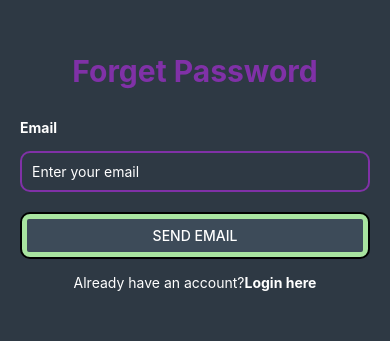
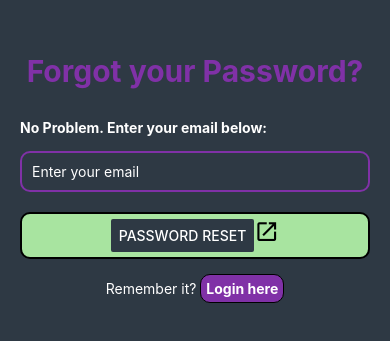
Before and after one commit to Shelrothman/grapes_mobile, a React Native app: screen /ForgetPassword in a window 390 px wide. Shown: the part 183-524 px from the top of the page. Built offline with nearby package versions, Linux system fonts and the light colour scheme.

Commit message:
forget and redirect logic set in auth comps

```diff
--- a/src/components/auth/ForgetPassword.tsx
+++ b/src/components/auth/ForgetPassword.tsx
@@ -1,40 +1,51 @@
 import { useState } from "react";
 import { ScrollView, TouchableOpacity, View, KeyboardAvoidingView, Button, Platform, Text, TextInput, Linking } from "react-native";
-import { supabase } from "../../initSupabase";
 import { AuthStackParamList } from "../../types/navigation";
 import { NativeStackScreenProps } from "@react-navigation/native-stack";
-// import { A } from '@expo/html-elements';
-// import { Linking } from "expo";
+import { AccountService } from "../../services/AccountService";
+import { MaterialCommunityIcons } from '@expo/vector-icons';
+import { GrapesUser } from "../../types";
 
-// const support_url = "https://grapes-admin.vercel.app"
-// ! change before production
-const support_url = "http://localhost:5173"
+// TODO: make it more secure by when link to go there is clicked... send a jwt token to the user_name table applied to their row.. and it expires in 5 minutes or something... and then its another way to verify and if its not there anymore.. send message link go get a new link.. for secrity purposes bblalala this way only the can reset their password and not someonw else? someone who just knows the url..
+
+// interface GrapeError extends PostgrestError {
+//     message: string;
+// }
+const default_error: string = "Something went wrong completing your request. Please try again. If this problem persists, please contact support: shel.programmer@gmail.com";
+
+
+// switch out during development
+// const support_url = "http://localhost:5173/?resetpassword?id="
+const support_url = "https://grapes-admin.vercel.app/?resetpassword?id="
 
 export default function ({ navigation, }: NativeStackScreenProps<AuthStackParamList, "ForgetPassword">) {
     const [ email, setEmail ] = useState<string>("");
     const [ loading, setLoading ] = useState<boolean>(false);
+    async function forget() {
+        try {
+            if (email.length < 1) return alert("Please enter your email address first.");
+            setLoading(true);
+            const grapesUser = await AccountService.getUserByEmail(email);
+            if (!grapesUser || grapesUser == null) {
+                return alert("No user found with that email address. Please try again.");
+            }
+            if (grapesUser) {
+                const user_id = grapesUser as GrapesUser & { id: string };
+                if (user_id.id) {
+                    await Linking.openURL(`${support_url}${user_id.id}`);
+                    setLoading(false);
+                    return navigation.navigate("Login");
+                } else {
+                    return alert(default_error);
+                }
+            } else {
+                return alert(default_error);
+            }
+        } catch (error) {
+            setLoading(false);
+            return alert(default_error);
+        }
 
-    async function forget() {
-        setLoading(true);
-        const user_id = (await supabase.auth.getSession()).data.session?.user?.id;
-        await Linking.openURL(`${support_url}/reset-password?email=${user_id}`);
-        // how can i send without email? just a token?
-
-
-
-        // const { data, error } = await supabase.auth.resetPasswordForEmail(email, {
-        //     redirectTo: "https://grapes-admin.vercel.app",
-        // });
-        // if (!error) {
-        //     setLoading(false);
-        //     alert("Check your email to reset your password!");
-        // }
-        // if (error) {
-        //     setLoading(false);
-        //     alert(error.message);
-        //     return;
-        // }
-        // return navigation.navigate("Login");
 
     }
     return (
@@ -44,9 +55,9 @@ export default function ({ navigation, }: NativeStackScreenProps<AuthStackParamL
                 </View>
                 <View style={{ flex: 3, paddingHorizontal: 20, paddingBottom: 20, backgroundColor: "#2E3944", }}>
                     <Text style={{ alignSelf: "center", paddingVertical: 30, fontWeight: "bold", color: "#8031A7", fontSize: 30, }} >
-                        Forget Password
+                        Forgot your Password?
                     </Text>
-                    <Text style={{ fontWeight: 'bold', color: 'white' }} >Email</Text>
+                    <Text style={{ fontWeight: 'bold', color: 'white' }} >No Problem. Enter your email below:</Text>
                     <TextInput
                         style={{ color: 'white', marginTop: 15, borderWidth: 2, borderColor: "#8031A7", borderRadius: 10, padding: 10 }}
                         placeholder="Enter your email"
@@ -54,12 +65,14 @@ export default function ({ navigation, }: NativeStackScreenProps<AuthStackParamL
                         keyboardType="email-address"
                         onChangeText={(text) => setEmail(text)}
                     />
-                    <View style={{ marginTop: 20, borderWidth: 2, borderRadius: 10, padding: 5, backgroundColor: "#a8e4a0" }}>
-                        <Button title={loading ? "Loading" : "Send email"} onPress={() => { forget(); }}                             color="#3d4b59" disabled={loading} />
+                    {/* <Text style={{ color: '#cb9de2', marginTop: 5, fontSize: 12, fontStyle: 'italic' }}>psst if you forgot what email you used to sign up. </Text> */}
+                    <View style={{ marginTop: 20, borderWidth: 2, borderRadius: 10, padding: 5, backgroundColor: "#a8e4a0", flexDirection: 'row', justifyContent: 'center' }}>
+                        <Button title={loading ? "Loading" : "Password Reset"} onPress={() => { forget(); }} color="#2E3944" disabled={loading} />
+                        <MaterialCommunityIcons name="open-in-new" size={25} color="black" />
                     </View>
                     <View style={{ flexDirection: "row", alignItems: "center", marginTop: 15, justifyContent: "center", }}>
-                    <Text style={{ color: 'white' }}>Already have an account?</Text>
-                        <TouchableOpacity onPress={() => { navigation.navigate("Login"); }} >
+                        <Text style={{ color: 'white' }}>Remember it?{' '}</Text>
+                        <TouchableOpacity onPress={() => { navigation.navigate("Login"); }} style={{ borderWidth: 1, padding: 5, borderRadius: 10, backgroundColor: '#8031A7' }}>
                             <Text style={{ fontWeight: 'bold', color: 'white' }} >
                                 Login here
                             </Text>
--- a/src/components/auth/Login.tsx
+++ b/src/components/auth/Login.tsx
@@ -47,9 +47,10 @@ export default function ({ navigation, }: NativeStackScreenProps<AuthStackParamL
                         secureTextEntry={true} onChangeText={(text) => setPassword(text)}
                     />
                     <View style={{ marginTop: 20, borderWidth: 2, borderRadius: 10, padding: 5, backgroundColor: "#a8e4a0" }}>
+                       {/* // TODO  change this and other buttons in auth flow to use touchopacoity wrapping the texts*/}
                         <Button title={loading ? "Loading" : "Continue"} onPress={() => { login(); }}
-                            color="#3d4b59"
                             disabled={loading}
+                            color="#2E3944"
                         />
                     </View>
                     <View style={{ flexDirection: "row", alignItems: "center", marginTop: 15, justifyContent: "center" }} >
@@ -59,12 +60,11 @@ export default function ({ navigation, }: NativeStackScreenProps<AuthStackParamL
                         </TouchableOpacity>
                     </View>
                     {/* // !TODO return to uncomment once figure out the other bug */}
-                    {/* <View style={{ flexDirection: "row", alignItems: "center", marginTop: 10, justifyContent: "center", }} >
-                        <TouchableOpacity onPress={() => { navigation.navigate("ForgetPassword"); }} >
-                            <Text style={{ color: 'white' }}>Forget password</Text>
+                    <View style={{ flexDirection: "row", alignItems: "center", marginTop: 10, justifyContent: "center", }} >
+                        <Text style={{ color: 'white' }}>Forgot your password?{' '}</Text>
+                        <TouchableOpacity onPress={() => { navigation.navigate("ForgetPassword"); }} style={{ borderWidth: 1, padding: 5, borderRadius: 10, backgroundColor: '#8031A7' }} >
+                            <Text style={{ fontWeight: 'bold', color: 'white' }}>Reset password</Text>
                         </TouchableOpacity>
-                    </View> */}
-                    <View style={{ flexDirection: "row", alignItems: "center", marginTop: 30, justifyContent: "center", }}>
                     </View>
                 </View>
             </ScrollView>
--- a/src/services/AccountService.ts
+++ b/src/services/AccountService.ts
@@ -1,6 +1,6 @@
 import { AuthError, PostgrestError } from "@supabase/supabase-js";
 import { supabase, User } from "../initSupabase";
-
+import { GrapesUser } from "../types";
 
 /**
  * @class AccountService - services cruding the authenticated user's account configuration
@@ -40,22 +40,21 @@ export class AccountService {
         return null;
     };
 
-    /*
-                    const userString: string = JSON.stringify(user);
-                const _user = JSON.parse(userString);
-                if ((_user.message && _user.message.includes('unique constraint')) && key === 'display') {
-                    handleCancelClick(key); // reset the value back
-                    return alert(`Display Name already exists, please choose another.`);
-                }
-    */
+    /** used during reset password */
+    static getUserByEmail = async (email: string): Promise<GrapesUser | null | PostgrestError> => {
+        const { data, error } = await supabase
+            .from('user_names')
+            .select('*')
+            .eq('email_val', email);
+        if (error) return error;
+        return data ? data[ 0 ] : null;
+    };
 
     static setUpNewUser = async (email: string, id: string): Promise<any> => {
         const { data, error } = await supabase.from('user_names')
             .insert({ id, user_name: email, email_val: email })
             .select();
         if (error) return error;
-        // todo HANDLE THE UNIQUE CONSTRAINT ERROR HERE
-
         return data ? data[ 0 ] : null;
     };
 
```
Also changed, not shown: src/types/index.ts (+7 -0 lines).
